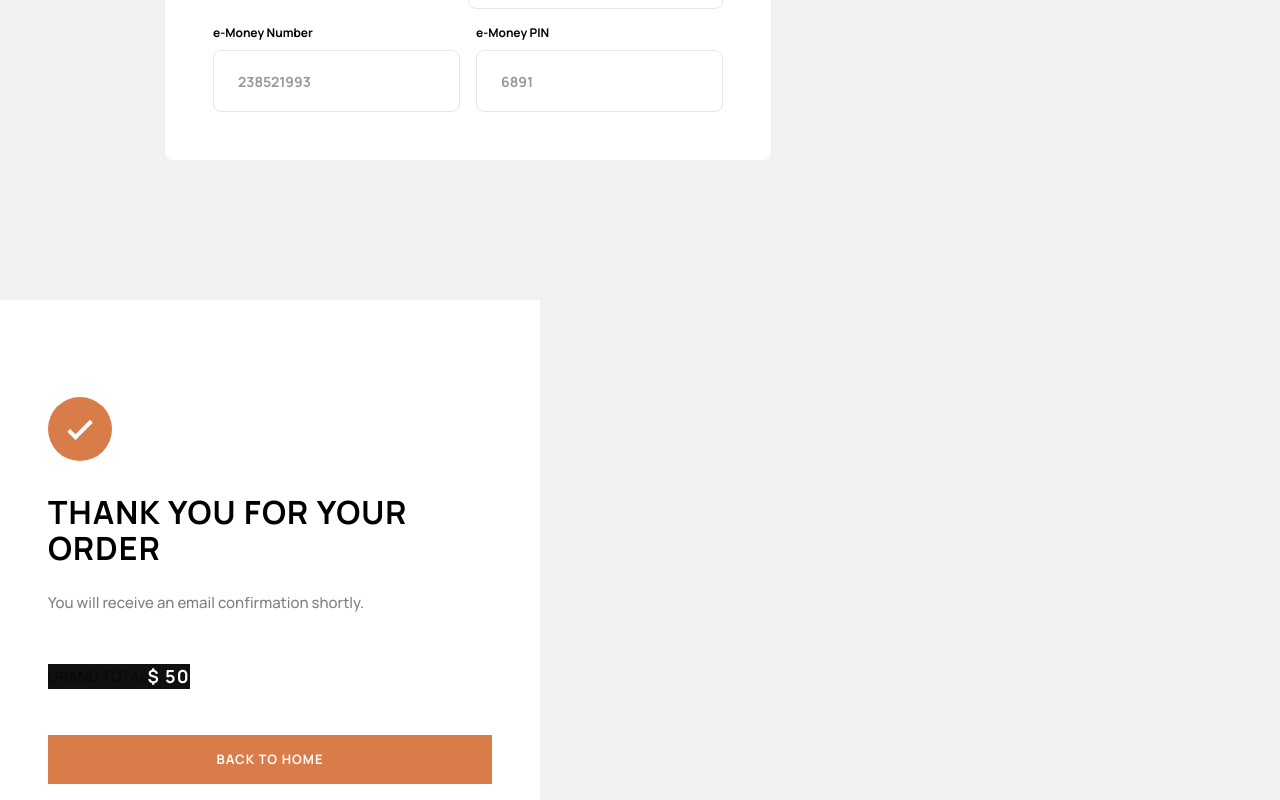
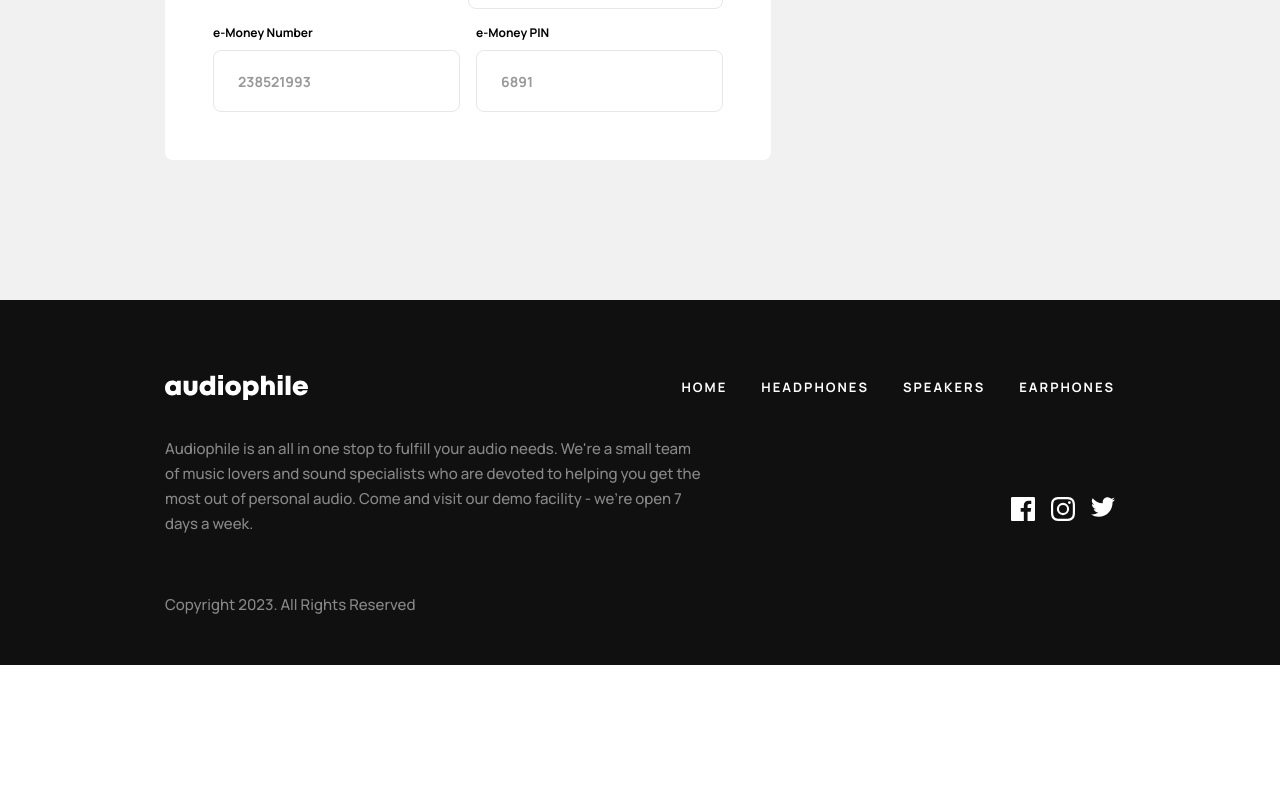
Before and after one commit to BBualdo/Audiophile, a React (Vite) app: page /checkout in a window 1280 px wide. Shown: the part 1219-2019 px from the top of the page. After the commit the page ends 1884 px from the top, so only its background shows below. Built offline with nearby package versions, Linux system fonts and the light colour scheme.

Commit message:
Added success info

```diff
--- a/src/pages/Checkout.jsx
+++ b/src/pages/Checkout.jsx
@@ -113,11 +113,7 @@ const Checkout = (props) => {
 		);
 
 		if (!isFormInvalid) {
-			// Your logic for handling a successful form submission here
-			console.log('Form submitted successfully');
-		} else {
-			// Validation failed; do not proceed with submission
-			console.log('Form validation failed');
+			setSuccess(true);
 		}
 	};
 
@@ -502,29 +498,41 @@ const Checkout = (props) => {
 					</div>
 				</section>
 			</div>
-			<section className='bg-white w-[540px] h-[581px] flex flex-col justify-center p-12'>
+			{/* Success message */}
+			{success && (
+				<>
+					<div className='fixed top-0 bottom-0 left-0 right-0 bg-black/50 z-[50]' />
+					<section className='fixed xs:left-4 xs:right-4 md:left-[20%] lg:left-[35%] xs:top-32 md:top-[222px] bg-white xs:w-auto md:w-[540px] h-[581px] flex flex-col justify-center xs:p-8 md:p-12 z-50 rounded-lg'>
 						<div>
 							<img src={successLogo} />
 						</div>
-				<h3 className='mt-[33px]'>Thank you for your order</h3>
-				<p className='p text-black/50 mt-6'>
+						<h3 className='xs:mt-[23px] md:mt-[33px]'>
+							Thank you for your order
+						</h3>
+						<p className='p text-black/50 xs:mt-4 md:mt-6'>
 							You will receive an email confirmation shortly.
 						</p>
-				<div className='flex items-center mt-[33px]'>
-					<div>{cartItems}</div>
-					<div className='bg-stone flex items-center justify-between mt-4'>
-						<p className='text-[15px] font-[500] leading-[25px] text-black/50 uppercase'>
+						<div className='flex xs:flex-col md:flex-row items-center xs:mt-4 md:mt-[33px] w-full'>
+							<div className='bg-gray-light xs:rounded-t-lg  md:rounded-l-lg flex md:flex-1 flex-col gap-2 xs:max-h-[92px] md:max-h-[280px] w-full overflow-y-auto'>
+								{cartItems}
+							</div>
+							<div className='bg-stone xs:rounded-b-lg md:rounded-r-lg flex md:flex-1 gap-2 xs:h-[92px] md:h-full flex-col justify-center w-full'>
+								<p className='text-[15px] font-[500] leading-[25px] text-white/50 uppercase ml-8'>
 									Grand Total
 								</p>
-						<h6 className='font-bold leading-[25px] text-white'>
+								<h6 className='font-bold leading-[25px] ml-8 text-white'>
 									$ {Math.floor(props.totalPrice + 50 + props.totalPrice * 0.2)}
 								</h6>
 							</div>
 						</div>
-				<button className='btn bg-cream hover:bg-cream-light transition-all duration-150 mt-[46px]'>
+						<Link to='/' className='w-full'>
+							<button className='btn bg-cream hover:bg-cream-light transition-all duration-150 mt-[46px] w-full'>
 								Back to Home
 							</button>
+						</Link>
 					</section>
+				</>
+			)}
 		</main>
 	);
 };
```
Lines whose indentation alone changed are shown as unchanged.
